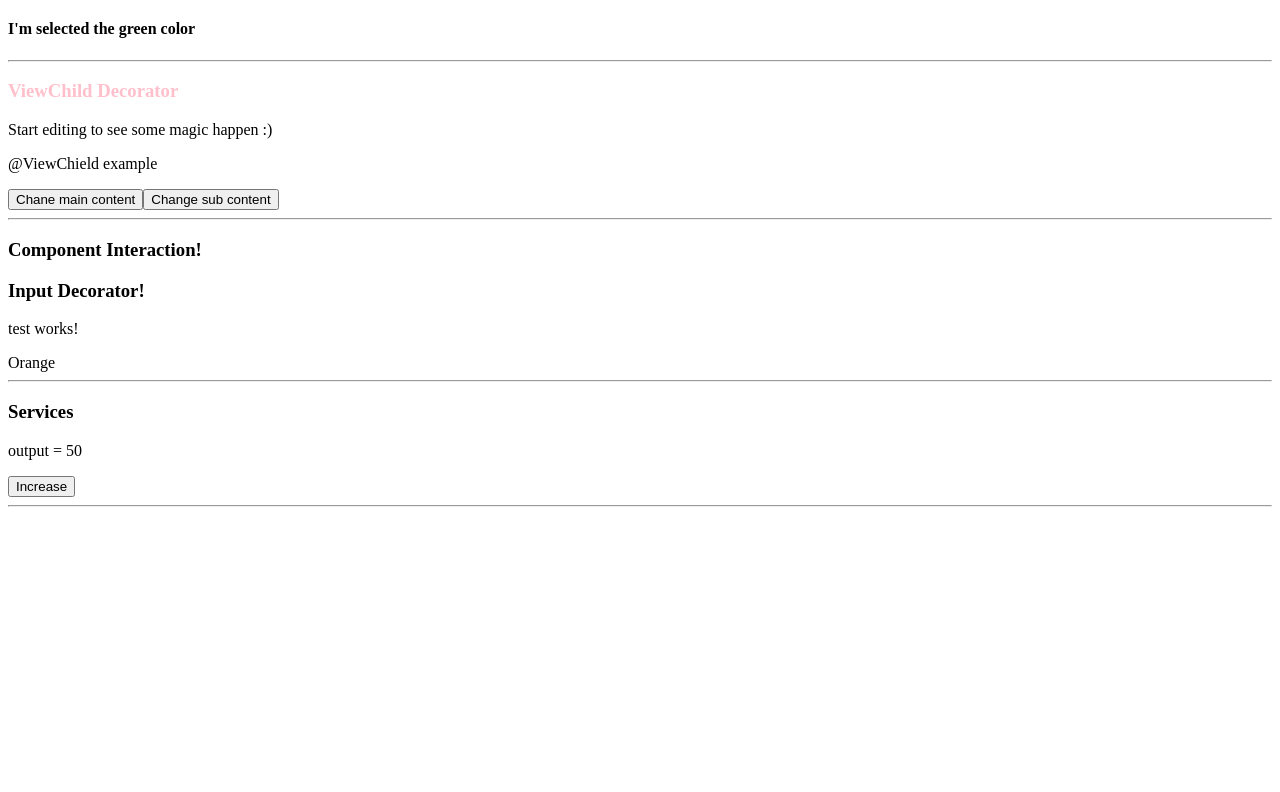
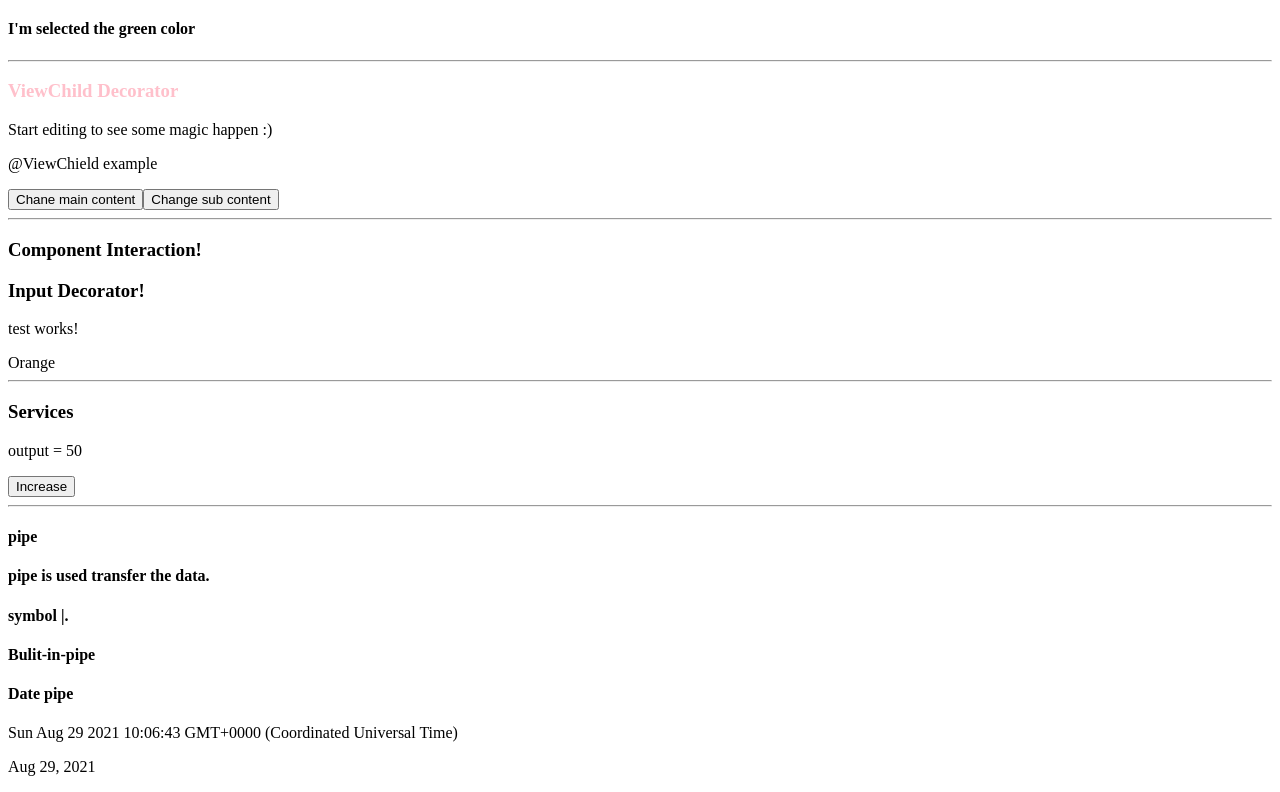
Before and after one commit to kayalsai/AngularTopics, an Angular app: page / in a window 1280 px wide. Shown: the part 1137-1929 px from the top of the page. Before the commit the page ends 1652 px from the top, so only its background shows below. Built offline with nearby package versions, Linux system fonts and the light colour scheme.

Commit message:
commit pipe

```diff
--- a/src/app/app.component.html
+++ b/src/app/app.component.html
@@ -44,6 +44,7 @@
            <h3 appCustomdirective>ViewChild Decorator</h3><!--here I denote the custom directivein between the DOM element-->
  <p #maincontent>
   Start editing to see some magic happen :)
+
 </p>
 
 <p #subcontent>
@@ -61,3 +62,10 @@
     <h3>Services</h3>
     <app-ssample></app-ssample>
     <hr>
+    <h4>pipe</h4>
+<h4>pipe is used transfer the data.</h4>
+<h4>symbol |.</h4>
+<h4>Bulit-in-pipe</h4>
+<h4>Date pipe</h4>
+<p>{{todayDate}}</p>
+<p>{{todayDate|date}}</p>
--- a/src/app/app.component.ts
+++ b/src/app/app.component.ts
@@ -18,7 +18,7 @@ export class AppComponent {
   names1="Orange";//input
   @ViewChild('maincontent') mainContent: any;
    @ViewChild('subcontent') subContent: any;
-
+   todayDate=new Date()
 ok()
 {
   this.Task="Click";
```
